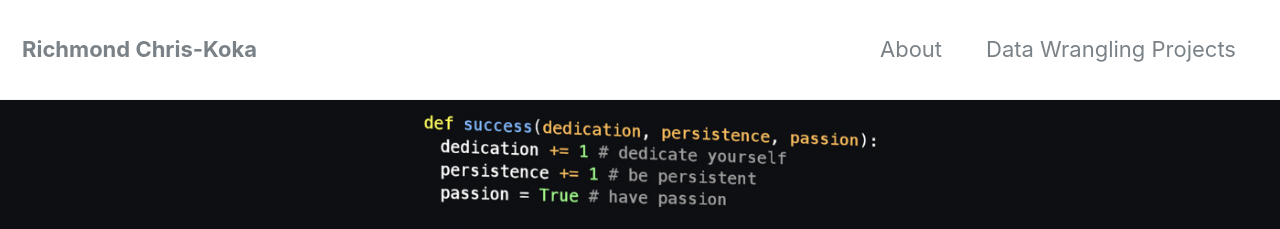
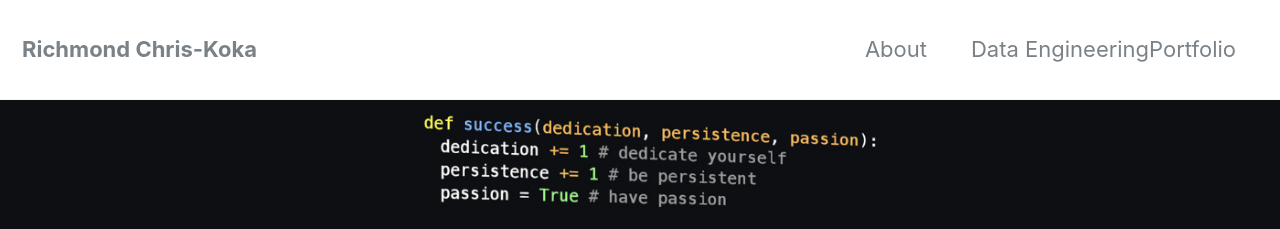
Before and after one commit to rchriskoka/rchriskoka.github.io, a Jekyll site: the page built from index.html, in a window 1280 px wide and 900 px high. Shown: the top 229 px of the window. Built offline with Jekyll 4.4.1, drawn with Linux system fonts in a browser that asks for light colours; nearby versions of some CDN libraries; the list of posts is cut into pages by our own code.

Commit message:
Update on navigation.yml file

```diff
--- a/_data/navigation.yml
+++ b/_data/navigation.yml
@@ -2,10 +2,10 @@
 main:
   - title: "About"
     url: /about/
-  - title: "Data Wrangling Projects"
+  - title: "Data EngineeringPortfolio"
     url: /data-wrangling/
   # - title: "About"
-  #   url: https://mmistakes.github.io/minimal-mistakes/about/
+  #   url: https://github.com/rchriskoka/Data-Engineering-Blossom
   # - title: "Sample Posts"
   #   url: /year-archive/
   # - title: "Sample Collections"
```
